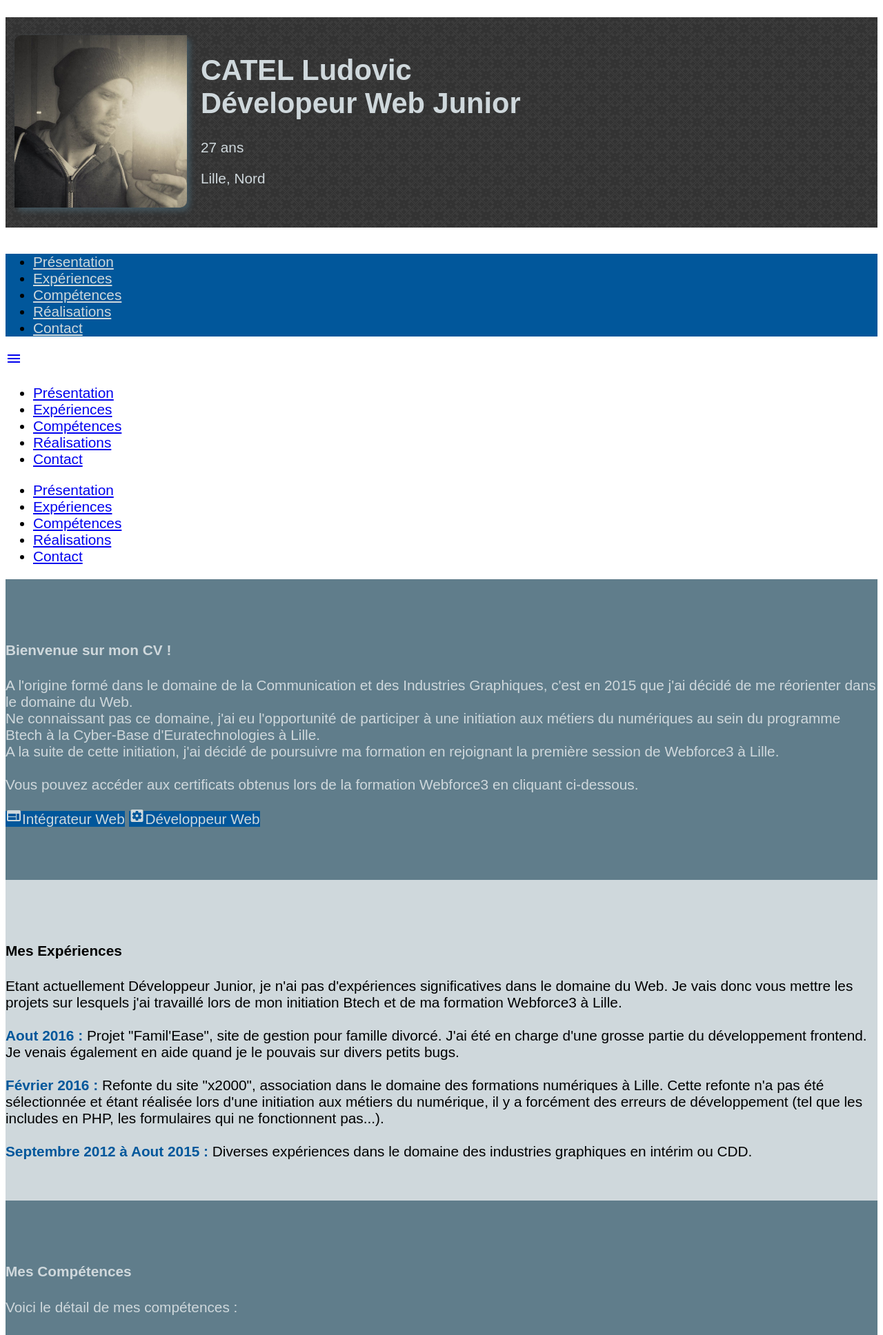
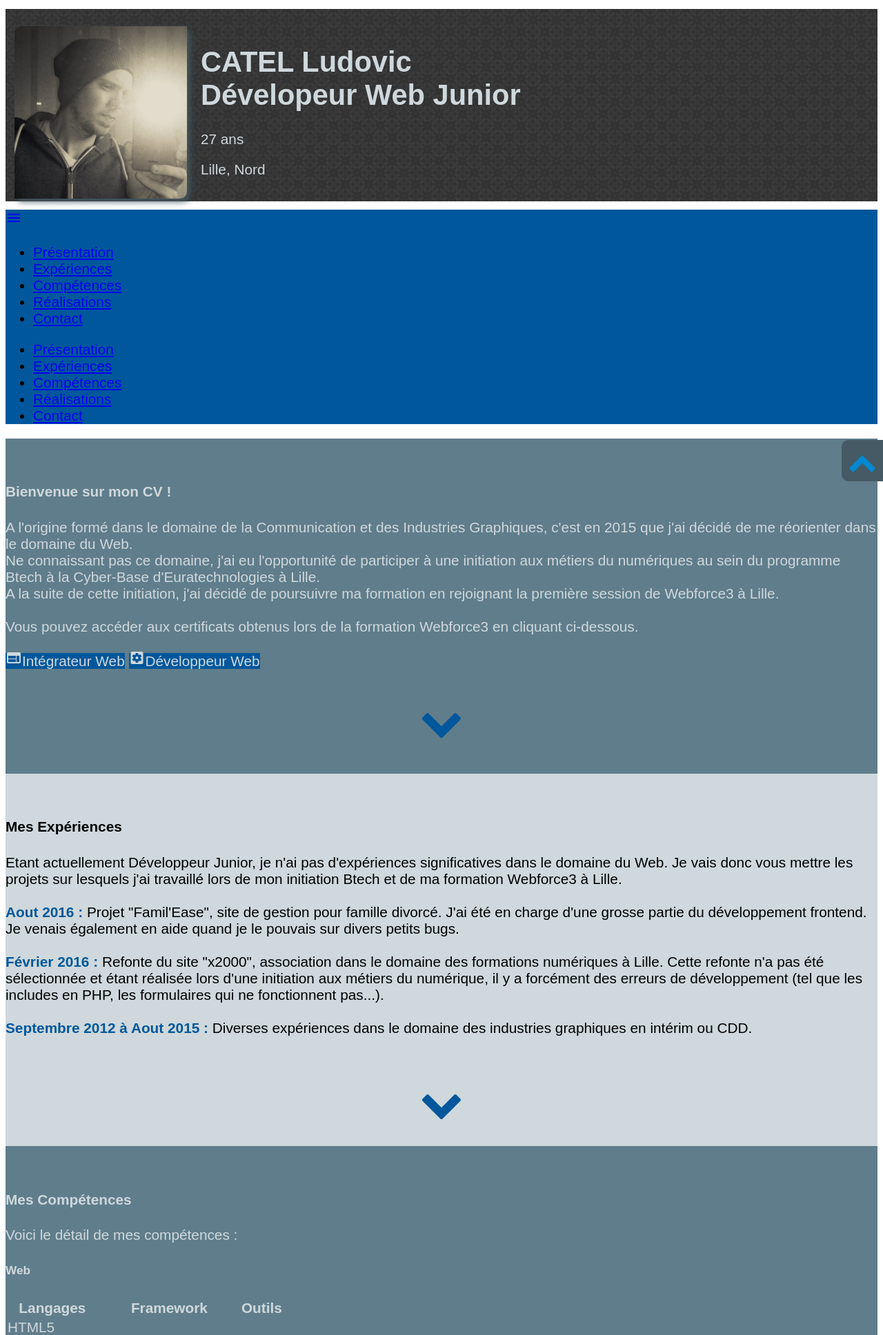
Before and after one commit to ArkoRoom/CV_Materialize, a PHP site: page / in a window 1280 px wide. Shown: the top 1936 px of the page at 69% size. Run offline with PHP 8.4, Linux system fonts and the light colour scheme; some libraries are stand-ins or nearby versions; some web fonts are replaced.

Commit message:
fix nav and add JS

```diff
--- a/index.php
+++ b/index.php
@@ -16,9 +16,17 @@
     <link rel="stylesheet" href="public/css/style.css" media="screen" title="no title">
     <link rel="icon" type="image/png" href="public/img/cherry.jpg" />
   </head>
-  <body>
+  <body id="body">
     <!-- Container-fluid HEADER -->
     <div class="container-fluid">
+      <!-- Arrow Top -->
+      <a href="#body" class="arrow-top">
+        <div>
+          <i class="fa fa-chevron-up fa-2x"></i>
+        </div>
+      </a>
+      <!-- /Arrow Top -->
+
       <div class="row" id="img_header">
         <div class="col s6 offset-s3 center-align">
           <div id="header">
@@ -35,36 +43,24 @@
           </div>
         </div>
       </div>
-
-      <!-- Nav M & L -->
-      <div class="nav-wrapper col m12 l12 hide-on-med-and-down">
-        <ul class="left hide-on-med-and-down tabs">
-          <li class="tab"><a href="#presentation">Présentation</a></li>
-          <li class="tab"><a href="#experiences">Expériences</a></li>
-          <li class="tab"><a href="#competences">Compétences</a></li>
-          <li class="tab"><a href="#creation">Réalisations</a></li>
-          <li class="tab"><a href="#contact">Contact</a></li>
-        </ul>
-      </div>
     </div>
-    <!-- /Nav M & L -->
     <!-- Nav S -->
-    <nav class="col s12 hide-on-large-only">
+    <nav class="col s12">
       <div class="nav-wrapper">
         <a href="#" data-activates="mobile-demo" class="button-collapse"><i class="material-icons">menu</i></a>
-        <ul class="right hide-on-med-and-down">
-          <li><a href="#presentation">Présentation</a></li>
-          <li><a href="#experiences">Expériences</a></li>
-          <li><a href="#competences">Compétences</a></li>
-          <li><a href="#creation">Réalisations</a></li>
-          <li><a href="#contact">Contact</a></li>
+        <ul class="left hide-on-med-and-down">
+          <li><a href="#presentation" class="move">Présentation</a></li>
+          <li><a href="#experiences" class="move">Expériences</a></li>
+          <li><a href="#competences" class="move">Compétences</a></li>
+          <li><a href="#creation" class="move">Réalisations</a></li>
+          <li><a href="#contact" class="move">Contact</a></li>
         </ul>
         <ul class="side-nav" id="mobile-demo">
-          <li><a href="#presentation">Présentation</a></li>
-          <li><a href="#experiences">Expériences</a></li>
-          <li><a href="#competences">Compétences</a></li>
-          <li><a href="#creation">Réalisations</a></li>
-          <li><a href="#contact">Contact</a></li>
+          <li><a href="#presentation" class="move">Présentation</a></li>
+          <li><a href="#experiences" class="move">Expériences</a></li>
+          <li><a href="#competences" class="move">Compétences</a></li>
+          <li><a href="#creation" class="move">Réalisations</a></li>
+          <li><a href="#contact" class="move">Contact</a></li>
         </ul>
       </div>
     </nav>
@@ -87,6 +83,13 @@
             <a class="waves-effect waves-light btn"><i class="material-icons left">settings_applications</i>Développeur Web</a>
           </div>
         </div>
+        <div class="col s8 offset-s2" id="arrow">
+          <a href="#experiences" class="arrow-bottom">
+            <div>
+              <i class="fa fa-chevron-down fa-3x"></i>
+            </div>
+          </a>
+        </div>
       </div>
       <!-- /Présentation -->
 
@@ -107,6 +110,13 @@
             <br><br>
             <span>Septembre 2012 à Aout 2015 :</span> Diverses expériences dans le domaine des industries graphiques en intérim ou CDD.
           </p>
+        </div>
+        <div class="col s8 offset-s2" id="arrow">
+          <a href="#competences" class="arrow-bottom">
+            <div>
+              <i class="fa fa-chevron-down fa-3x"></i>
+            </div>
+          </a>
         </div>
       </div>
       <!-- /Expériences -->
@@ -185,6 +195,13 @@
             </p>
           </div>
         </div>
+        <div class="col s8 offset-s2" id="arrow">
+          <a href="#creation" class="arrow-bottom">
+            <div>
+              <i class="fa fa-chevron-down fa-3x"></i>
+            </div>
+          </a>
+        </div>
       </div>
       <!-- /Compétences -->
 
@@ -206,6 +223,13 @@
               <div class="collapsible-body"><p>Lorem ipsum dolor sit amet.</p></div>
             </li>
           </ul>
+        </div>
+        <div class="col s8 offset-s2" id="arrow">
+          <a href="#contact" class="arrow-bottom">
+            <div>
+              <i class="fa fa-chevron-down fa-3x"></i>
+            </div>
+          </a>
         </div>
       </div>
       <!-- /Création -->
--- a/public/css/style.css
+++ b/public/css/style.css
@@ -3,9 +3,33 @@ body{
   font-size: 1.3em;
 }
 
-/***** Nav M & L *****/
+/***** Arrow Top *****/
 
-/***** Nav S *****/
+.arrow-top{
+  width: 60px;
+  height: 60px;
+  position: fixed;
+  right: 0;
+  bottom: 102px;
+  background-color: #455a64;
+  color: #0288d1;
+  border-radius: 10px 0px 0px 10px;
+  text-align: center;
+  z-index: 1;
+}
+.arrow-top:hover{
+  color: #29b6f6;
+  background-color: #455a64;
+}
+.arrow-top i{
+  position: relative;
+  animation: scrollTop 1s infinite;
+}
+@keyframes scrollTop {
+  0% {top: 5px;}
+  50% {top: 15px;}
+  100% {top: 5px;}
+}
 
 /***** Header *****/
 
@@ -28,10 +52,10 @@ body{
   min-width: 300px;
 }
 #header{
-  margin-top: 2%;
-  margin-bottom: 3%;
+  margin-top: 1%;
+  margin-bottom: 1%;
   padding-top: 2%;
-  padding-bottom: 3%;
+  padding-bottom: 1%;
   padding-left: 1%;
 }
 .row {
@@ -40,18 +64,33 @@ body{
 
 /***** Nav *****/
 
-.tabs{
+nav {
   background-color: #01579b;
 }
-.tabs .tab a:hover, .tabs .tab a.active{
-  background-color: transparent;
-  color: #ffffff;
+
+/***** Arrow Bottom *****/
+
+#arrow{
+  padding-top: 3%;
 }
-.tabs .tab a{
-  color: #cfd8dc;
+.arrow-bottom{
+  position: relative;
+  width: 60px;
+  height: 60px;
+  text-align: center;
+  animation: scrollBottom 1s infinite;
+  color: #01579b;
 }
-.tabs .indicator{
-  background-color: #ffffff;
+.arrow-bottom:hover{
+  color: #0288d1;
+}
+.arrow-bottom:focus{
+  color: #01579b;
+}
+@keyframes scrollBottom {
+  0% {top: 0px;}
+  50% {top: 10px;}
+  100% {top: 0px;}
 }
 
 /***** Présentation *****/
@@ -59,15 +98,15 @@ body{
 #presentation{
   background-color: #607d8b;
   color: #cfd8dc;
-  padding-top: 5%;
-  padding-bottom: 6%;
+  padding-top: 3%;
+  padding-bottom: 4%;
 }
 
 /***** Expériences *****/
 
 #experiences{
   background-color: #cfd8dc;
-  padding-top: 5%;
+  padding-top: 3%;
   padding-bottom: 3%;
 }
 #experiences span{
@@ -80,7 +119,7 @@ body{
 #competences{
   background-color: #607d8b;
   color: #cfd8dc;
-  padding-top: 5%;
+  padding-top: 3%;
   padding-bottom: 3%;
 }
 table.highlight>tbody>tr:hover{
@@ -91,8 +130,8 @@ table.highlight>tbody>tr:hover{
 
 #creation{
   background-color: #cfd8dc;
-  padding-top: 5%;
-  padding-bottom: 9%;
+  padding-top: 3%;
+  padding-bottom: 4%;
 }
 .collapsible-body{
   background-color: #ffffff;
@@ -106,7 +145,7 @@ table.highlight>tbody>tr:hover{
 #contact{
   background-color: #607d8b;
   color: #cfd8dc;
-  padding-top: 5%;
+  padding-top: 3%;
   padding-bottom: 3%;
 }
 #form-contact {
--- a/public/js/script.js
+++ b/public/js/script.js
@@ -1,5 +1,25 @@
 $(document).ready(function(){
-    $('ul.tabs').tabs('select_tab', 'tab_id');
 
-    $(".button-collapse").sideNav();
+  // Nav Responsive
+  $(".button-collapse").sideNav();
+
+  // Scroll
+  $('.arrow-top, .arrow-bottom, .move').click(function () {
+    var page = $(this).attr('href');
+    var speed = 1000;
+    $('html, body').animate({
+      scrollTop: $(page).offset().top
+    }, speed);
+    return false;
   });
+
+  // Effet sur le scroll
+  $(document).scroll(function () {
+    if ($(document).scrollTop() > 100) {
+      $('.arrow-top').fadeIn('slow');
+    }
+    else {
+      $('.arrow-top').fadeOut('slow');
+    }
+  });
+});
```
